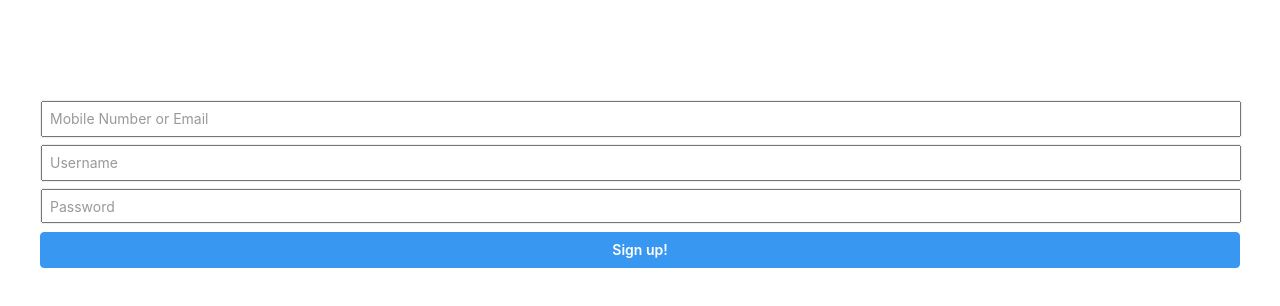
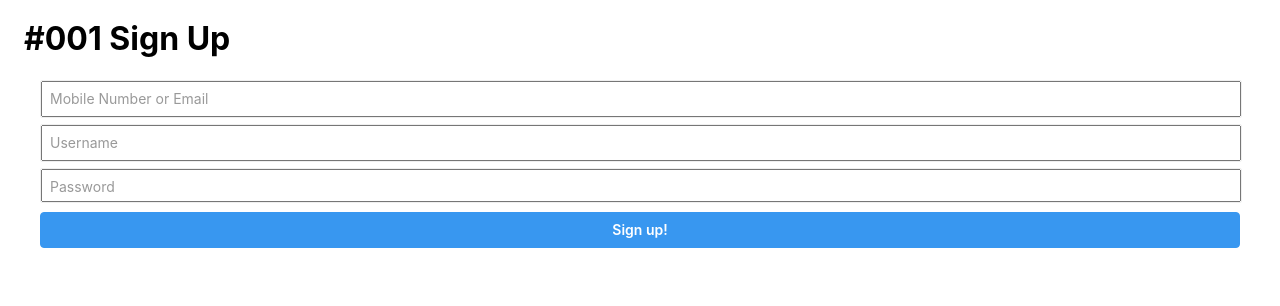
Before and after one commit to sohta3/daily-ui, a website: page 001-sign-up.html in a window 1280 px wide. Drawn offline with Linux system fonts and the light colour scheme.

Commit message:
Modified

```diff
--- a/001-sign-up.html
+++ b/001-sign-up.html
@@ -17,9 +17,11 @@
           "Yu Gothic", YuGothic, Verdana, Meiryo, "M+ 1p", sans-serif;
       }
 
+      h1 {
+        padding-left: 24px;
+      }
       .form-panel {
-        height: calc(100vh - 100px);
-        margin-top: 100px;
+        height: calc(100vh);
       }
       form {
         display: flex;
@@ -93,6 +95,7 @@
   </head>
 
   <body>
+    <h1>#001 Sign Up</h1>
     <div class="form-panel">
       <form>
         <div class="form-row form-name">
```
